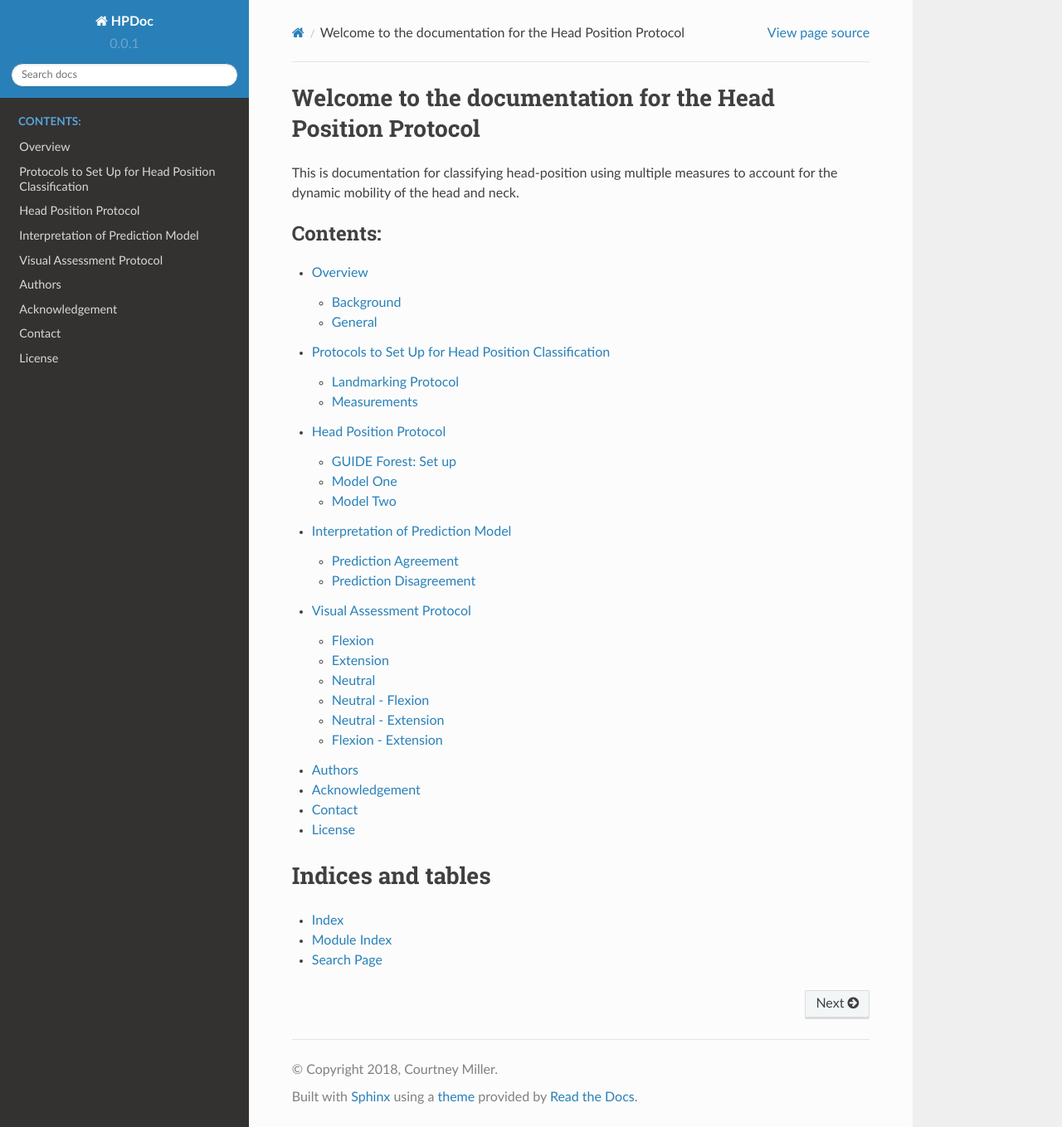
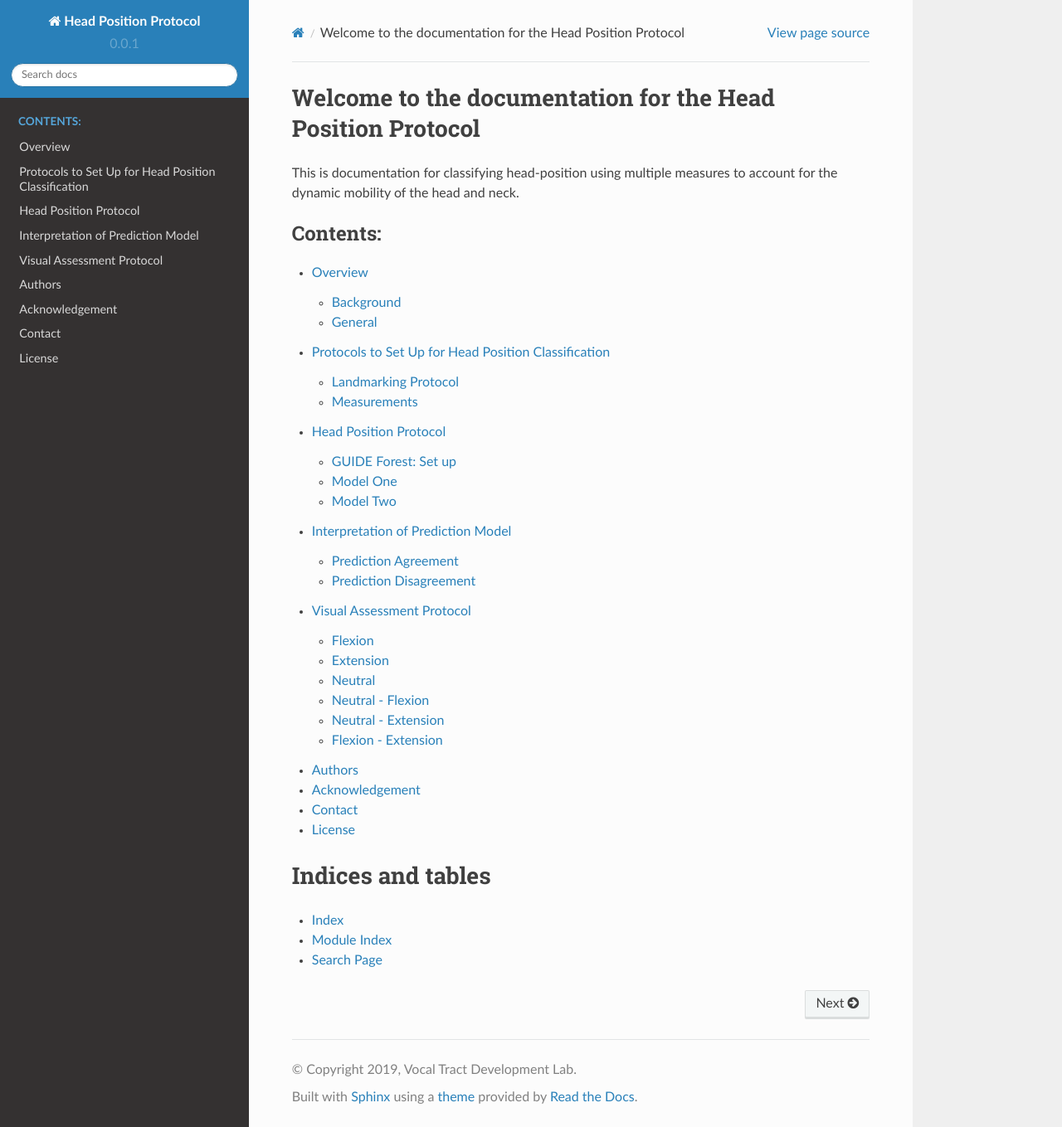
Before and after one commit to vocaltractlab/headpositiondoc, a Sphinx documentation site: the page built from source/index.rst, in a window 1280 px wide and 1359 px high. Shown: the whole window at 83% size. Built offline with Sphinx 7.4.7 and the Read the Docs theme 2.0.0, drawn with Linux system fonts in a browser that asks for light colours.

Commit message:
title & copyright

```diff
--- a/source/conf.py
+++ b/source/conf.py
@@ -45,8 +45,8 @@ source_suffix = '.rst'
 master_doc = 'index'
 
 # General information about the project.
-project = u'HPDoc'
-copyright = u'2018, Courtney Miller'
+project = u'Head Position Protocol'
+copyright = u'2019, Vocal Tract Development Lab'
 author = u'Courtney Miller'
 
 # The version info for the project you're documenting, acts as replacement for
```
